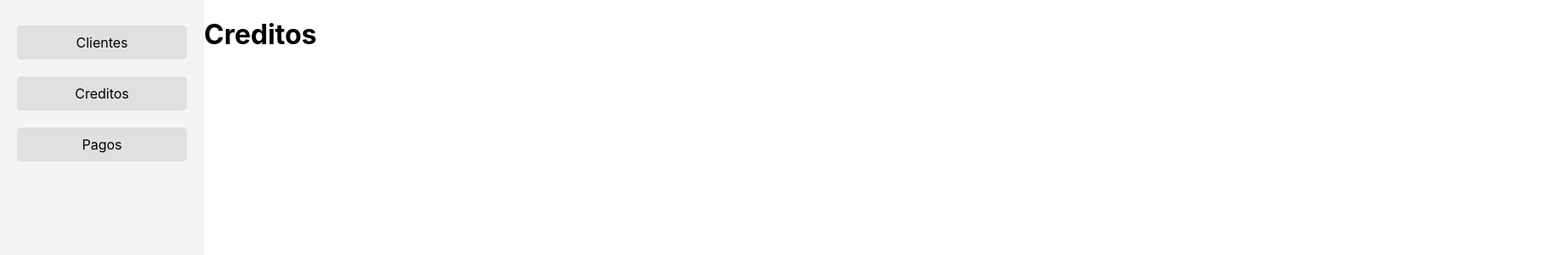
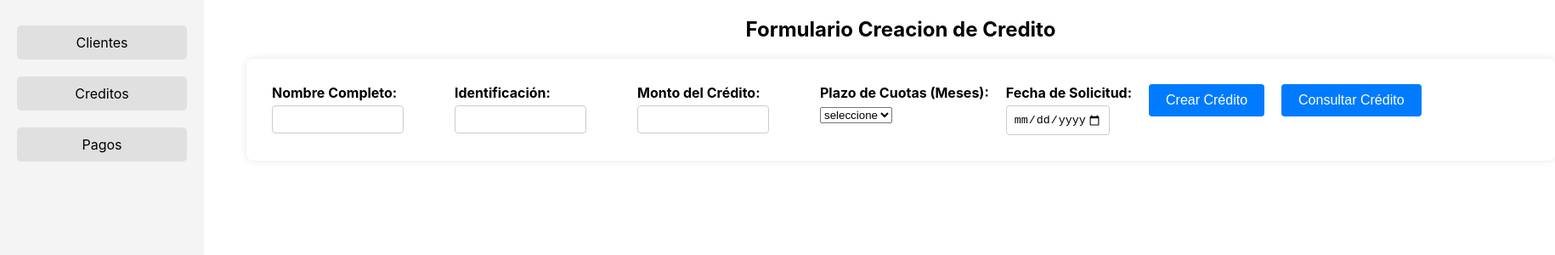
Before and after one commit to Juan-204/Proyecto-Financiero, a React (Create React App) app: page /creditos in a window 1280 px wide. Shown: the top 300 px of the page at 85% size, 1830 px wide, since content can reach past the window. Built offline with nearby package versions, Linux system fonts and the light colour scheme.

Commit message:
front credito

```diff
--- a/package.json
+++ b/package.json
@@ -6,7 +6,9 @@
     "@testing-library/jest-dom": "^5.17.0",
     "@testing-library/react": "^13.4.0",
     "@testing-library/user-event": "^13.5.0",
+    "bootstrap": "^5.3.3",
     "react": "^18.3.1",
+    "react-bootstrap": "^2.10.2",
     "react-dom": "^18.3.1",
     "react-router-dom": "^6.23.1",
     "react-scripts": "5.0.1",
--- a/src/components/Clientes.css
+++ b/src/components/Clientes.css
@@ -21,7 +21,7 @@ form {
 }
 
 .input-group {
-    margin-bottom: 20px;
+    margin: 10px;
 }
 
 .input-group label {
--- a/src/components/Creditos.js
+++ b/src/components/Creditos.js
@@ -1,9 +1,41 @@
-import React from 'react'
+import React, { useState } from 'react'
+import './Clientes.css'
+import Clientes from './Clientes'
 
 const Creditos = () => {
   return (
-    <div>
-      <h1>Creditos</h1>
+    <div className='formulario'>
+      <h2>Formulario Creacion de Credito</h2>
+      <form id="crear-credito-form">
+        <div class="input-group"><label for="nombre">Nombre Completo:</label>
+          <input type="text" id="nombre" required/>
+        </div>
+        <div class="input-group"><label for="identificacion">Identificación:</label>
+          <input
+          type="text"
+          id="identificacion"
+          required/>
+        </div>
+        <div class="input-group"><label for="monto">Monto del Crédito:</label>
+          <input type="number" id="monto" required/>
+        </div>
+        <div class="input-group">
+        <label for="plazo">Plazo de Cuotas (Meses):</label>
+        <select id="plazo" name="plazo" required>
+          <option value="0">seleccione</option>
+            <option value="12">12 Meses</option>
+            <option value="24">24 Meses</option>
+            <option value="36">36 Meses</option>
+        </select>
+        </div>
+        <div class="input-group"><label for="fecha">Fecha de Solicitud:</label>
+          <input type="date" id="fecha" required/>
+        </div>
+          <div class="input-group"><button type="submit">Crear Crédito</button>
+        </div>
+          <div class="input-group"><button id="consultar-credito-btn">Consultar Crédito</button>
+        </div>
+    </form>
     </div>
   )
 }
```
Also changed, not shown: src/components/Clientes.js (indentation only), 1 other file (tests, documents, lock files or other folders).
